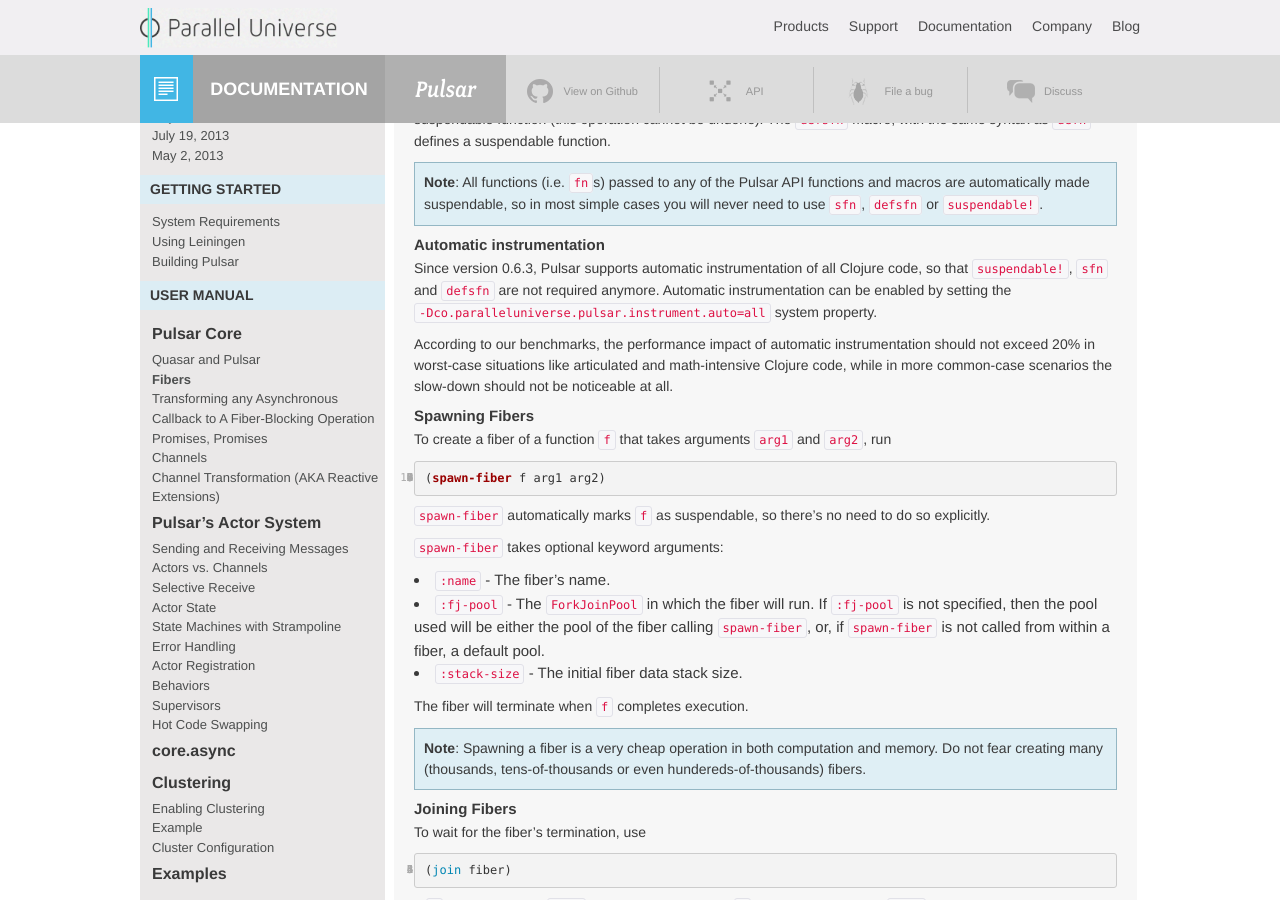
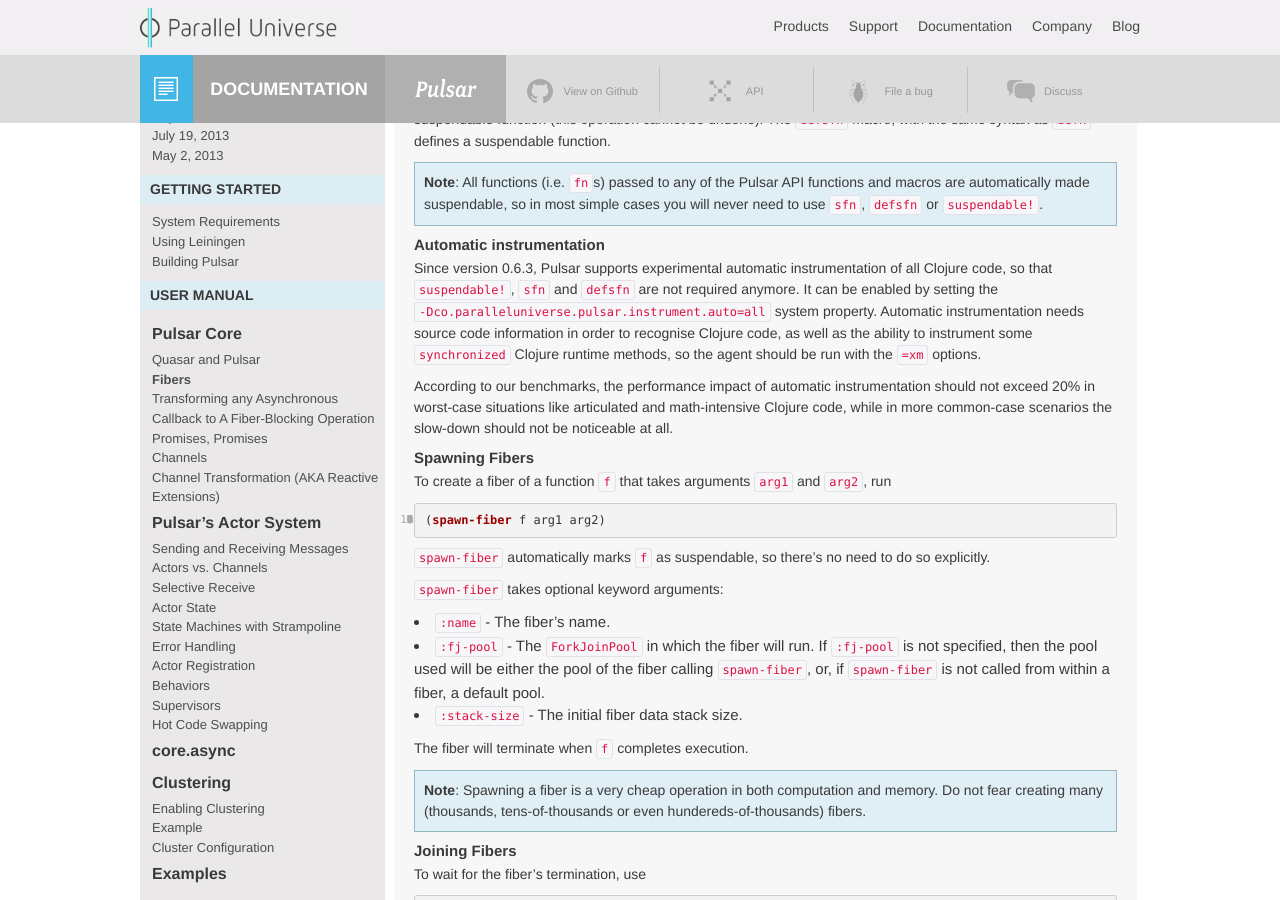
Before and after one commit to puniverse/pulsar, a Jekyll site: the page built from docs/index.md, in a window 1280 px wide and 900 px high, scrolled down 2212 px. Built offline with Jekyll 4.4.1, drawn with Linux system fonts in a browser that asks for light colours; nearby versions of some CDN libraries; Markdown is read by kramdown in place of the engine named in the settings.

Commit message:
:memo: Info about running the agent with additional flags when using auto-instr

```diff
--- a/docs/index.md
+++ b/docs/index.md
@@ -151,7 +151,7 @@
 
 #### Automatic instrumentation
 
-Since version 0.6.3, Pulsar supports automatic instrumentation of all Clojure code, so that `suspendable!`, `sfn` and `defsfn` are not required anymore. Automatic instrumentation can be enabled by setting the `-Dco.paralleluniverse.pulsar.instrument.auto=all` system property.
+Since version 0.6.3, Pulsar supports experimental automatic instrumentation of all Clojure code, so that `suspendable!`, `sfn` and `defsfn` are not required anymore. It can be enabled by setting the `-Dco.paralleluniverse.pulsar.instrument.auto=all` system property. Automatic instrumentation needs source code information in order to recognise Clojure code, as well as the ability to instrument some `synchronized` Clojure runtime methods, so the agent should be run with the `=xm` options.
 
 According to our benchmarks, the performance impact of automatic instrumentation should not exceed 20% in worst-case situations like articulated and math-intensive Clojure code, while in more common-case scenarios the slow-down should not be noticeable at all.
 
```
